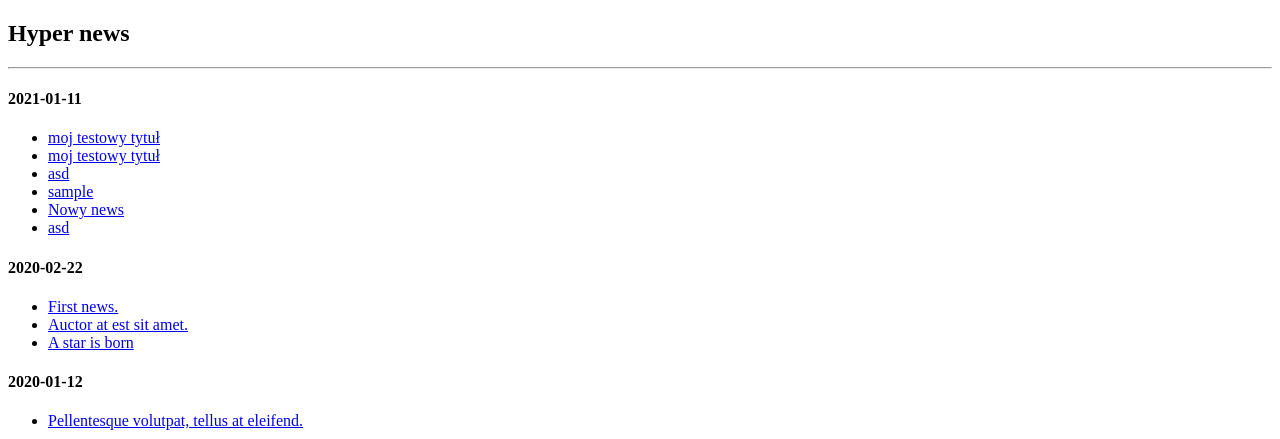
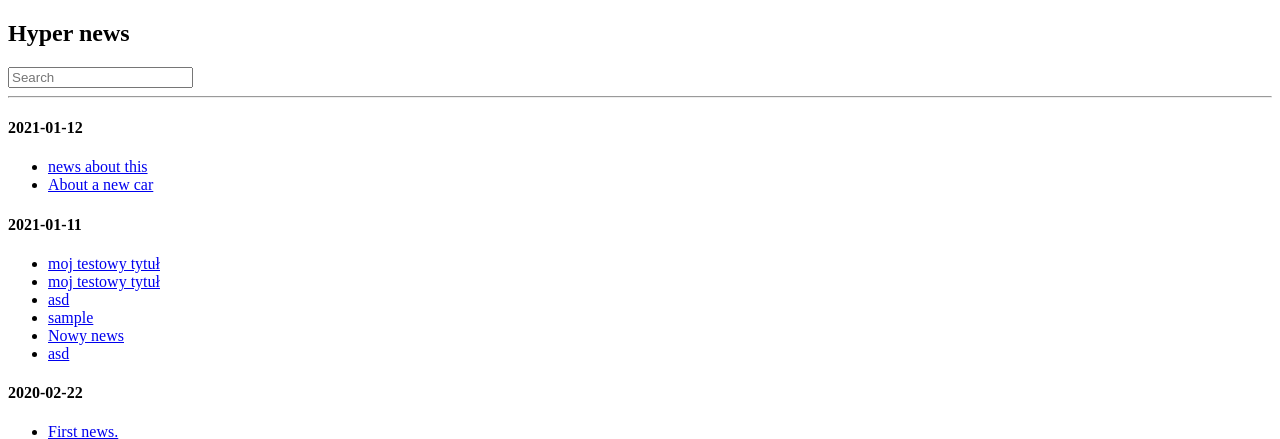
Before and after one commit to Pshowo/django-news-portal, a Django app: page /news/ in a window 1280 px wide. Shown: the top 439 px of the page. Run offline with Django 3.2, Linux system fonts and the light colour scheme.

Commit message:
Added: search bar

```diff
--- a/news.json
+++ b/news.json
@@ -58,5 +58,17 @@
 "text": "sfsdg",
 "title": "asd",
 "link": 9234738
+},
+{
+"created": "2021-01-12 20:15:58",
+"text": "sample text",
+"title": "news about this",
+"link": 9234739
+},
+{
+"created": "2021-01-12 20:16:25",
+"text": "Here is a new text",
+"title": "About a new car",
+"link": 9234740
 }
 ]
--- a/news/templates/news/news.html
+++ b/news/templates/news/news.html
@@ -3,23 +3,38 @@
 <head>
     <meta charset="UTF-8">
     <title>Title</title>
+
 </head>
 <body>
     <h2>Hyper news</h2>
+    <div>
+        <form method="get" action="">
+            {% csrf_token %}
+            <input type="text" placeholder="Search" name="q">
+        </form>
+        {% if query is not None %}
+            <a a href="/news/">Back</a>
+        {% endif %}
+    </div>
     <hr>
     {% for date in set_|dictsortreversed:"day"|dictsortreversed:"month"|dictsortreversed:"year"%}
         <h4>{{date|date:"Y-m-d"}}</h4>
         <ul>
             {% for article in all_articles %}
-
+                {% if query is None %}
                     {% if article.created.year == date.year and article.created.month == date.month and article.created.day == date.day%}
                         <li><a href="/news/{{article.link}}/">{{ article.title }}</a></li>
                     {% endif %}
+                {% else %}
+                    {% if article.created.year == date.year and article.created.month == date.month and article.created.day == date.day%}
+                        <li><a href="/news/{{article.link}}/">{{ article.title }}</a></li>
+                    {% endif %}
+                {% endif %}
 
             {% endfor %}
         </ul>
     {% endfor %}
-
+    </br>
     <a href="/news/create/">Create news</a>
 </body>
 </html>
--- a/news/views.py
+++ b/news/views.py
@@ -22,6 +22,19 @@ def get_unit_link(data):
     return links.pop()+1
 
 
+def search(string, data):
+    new_data = []
+    for i in data:
+        if string.lower() in (i['title'].lower()):
+            new_data.append(i)
+    set_date = []
+    for a in data:
+        DATE = datetime.date(a['created'].year, a['created'].month, a['created'].day)
+        set_date.append(DATE)
+    set_date = list(set(set_date))
+    return new_data, set_date
+
+
 # Create your views here.
 class MainPageView(View):
 
@@ -33,7 +46,11 @@ class News(View):
 
     def get(self, request, *args, **kwargs):
         data, set_data = get_data()
-        return render(request, 'news/news.html', {"all_articles": data, "set_":set_data})
+        q = request.GET.get('q')
+        if q:
+            data = search(q, data)[0]
+            set_data = search(q, data)[1]
+        return render(request, 'news/news.html', {"all_articles": data, "set_": set_data, 'query': q})
 
 
 class Create(View):
```
